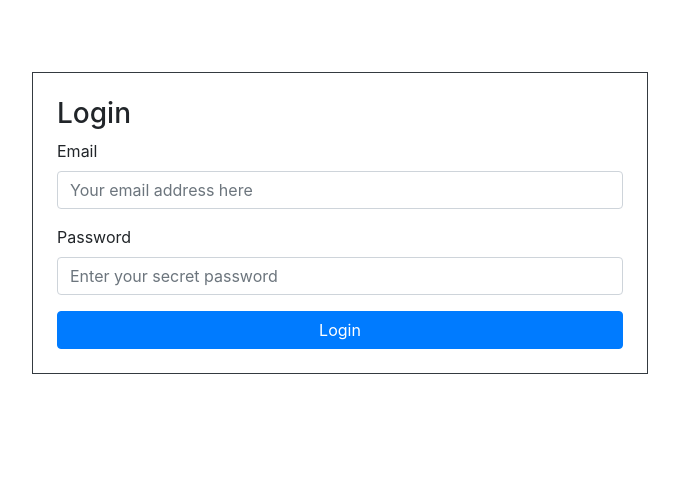
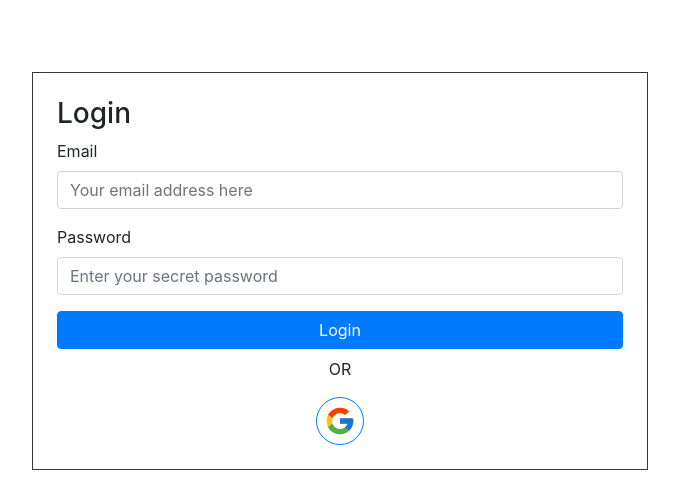
Before and after one commit to Areebuddin6/react-with-firebase-rock-paper-scissor-game, a React (Vite) app: page / in a window 1280 px wide. Shown: the top 484 px of the page, without its empty margins (300-979 px from the left). Built offline with nearby package versions, Linux system fonts and the light colour scheme.

Commit message:
Working on authentication --signing in with other options

```diff
--- a/src/components/authentication/Login.jsx
+++ b/src/components/authentication/Login.jsx
@@ -1,7 +1,8 @@
 import React, { useContext, useEffect, useState } from "react";
 import { Context } from "../GameContext";
-import { signIn } from "./firebaseAuth";
+import { signIn, signInWithOtherOptions } from "./firebaseAuth";
 import { Snackbar, Alert } from "@mui/material";
+import { FcGoogle } from "react-icons/fc";
 
 const Login = () => {
 	const { loginSuccess, setLoginSuccess } = useContext(Context);
@@ -54,6 +55,25 @@ const Login = () => {
 				<button className="btn btn-primary col-12" type="submit">
 					Login
 				</button>
+				<div className="form-group row justify-content-center pt-2">OR</div>
+				<div className="form-group row justify-content-center p-0 m-0">
+					<button
+						className="btn rounded-circle border border-primary"
+						style={{
+							fontSize: "2rem",
+							width: "3rem",
+							height: "3rem",
+							display: "grid",
+							placeItems: "center",
+							padding: "0",
+							// paddingRight: "2.3rem",
+							// paddingBottom: "0.3rem",
+						}}
+						onClick={() => signInWithOtherOptions("google")}
+					>
+						<FcGoogle />
+					</button>
+				</div>
 			</form>
 			{submit && (
 				<div style={{ position: "absolute", top: "5rem" }}>
--- a/src/components/authentication/firebaseAuth.js
+++ b/src/components/authentication/firebaseAuth.js
@@ -5,6 +5,8 @@ import {
 	getAuth,
 	createUserWithEmailAndPassword,
 	signInWithEmailAndPassword,
+	GoogleAuthProvider,
+	signInWithPopup,
 } from "firebase/auth";
 import { useContext } from "react";
 // TODO: Add SDKs for Firebase products that you want to use
@@ -29,7 +31,7 @@ const analytics = getAnalytics(app);
 // Initialize Firebase Authentication and get a reference to the service
 const auth = getAuth(app);
 
-// Function to invoke when user sign up
+// Function to invoke when user sign up with email and password
 export const signUp = (email, password, setSignupSuccess) => {
 	// createUserWithEmailAndPassword()
 	createUserWithEmailAndPassword(auth, email, password)
@@ -43,15 +45,38 @@ export const signUp = (email, password, setSignupSuccess) => {
 		});
 };
 
-// Function to invoke when user sign in
+// Function to invoke when user sign in with email and password
 export const signIn = (email, password, setLoginSuccess) => {
 	signInWithEmailAndPassword(auth, email, password)
 		.then((userCredentials) => {
 			console.log("User signed in successfully");
-			setLoginSuccess((prev) => (prev = true));
+			setLoginSuccess(true);
 		})
 		.catch((error) => {
 			console.log("There was an error in siging in \n", error);
-			setLoginSuccess((prev) => (prev = false));
+			setLoginSuccess(false);
 		});
 };
+
+// Setup to login using third party apps
+const provider = new GoogleAuthProvider();
+
+// Function to invoke when user sign in with other sign in options
+export const signInWithOtherOptions = (type) => {
+	switch (type) {
+		case "google":
+			signInWithPopup(auth, provider)
+				.then((result) => {
+					const credentials = GoogleAuthProvider.credentialFromResult(result);
+					console.log(result.message, credentials);
+					setLoginSuccess(true);
+				})
+				.catch((error) => {
+					const credentials = GoogleAuthProvider.credentialFromError(error);
+					console.log(error.message, credentials);
+					setLoginSuccess(false);
+				});
+		default:
+			console.log("This is developed my Areebuddin");
+	}
+};
```
